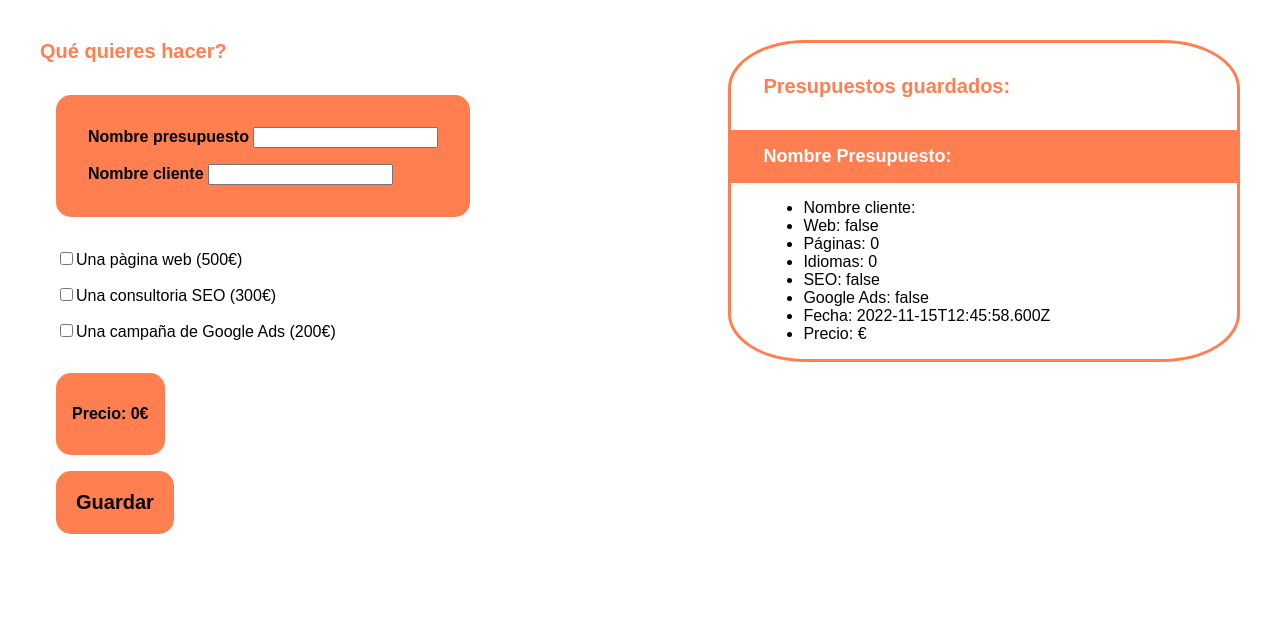
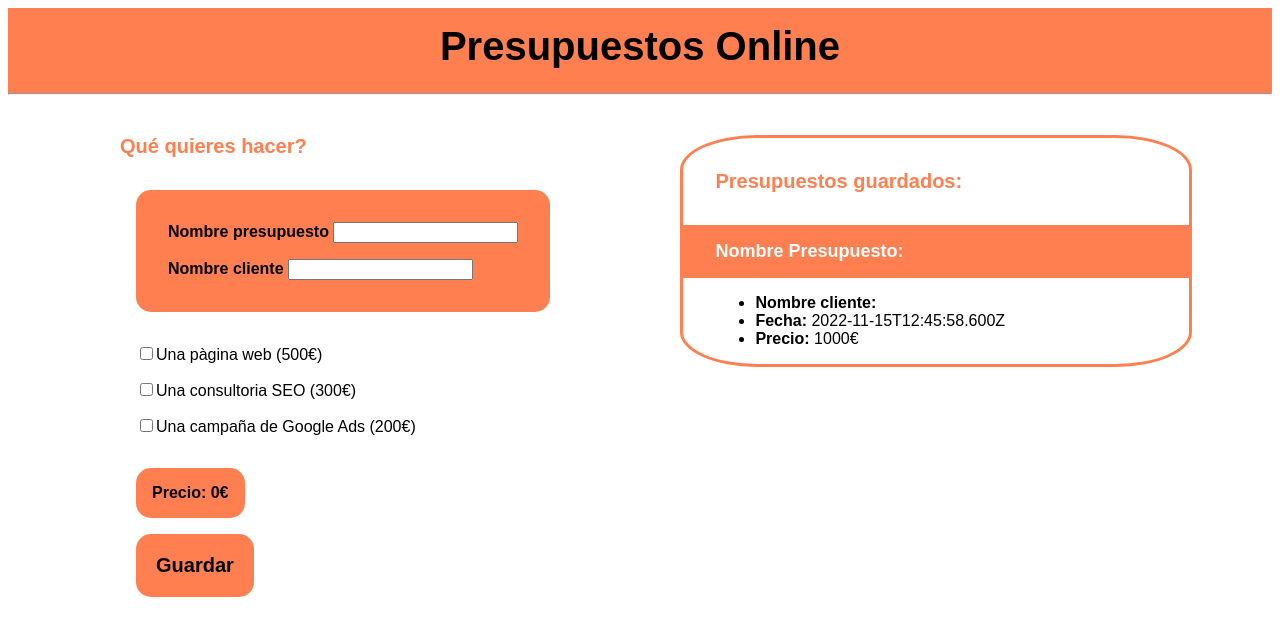
Before and after one commit to NoeliaAlGa/ReactOnlineItAcademySprint7, a React (Create React App) app: page /page2 in a window 1280 px wide. Both pictures are taken after a click on the button "Guardar". Shown: the top 636 px of the page. Built offline with nearby package versions, Linux system fonts and the light colour scheme.

Commit message:
N2 E7 Lista Presupuestos completa

```diff
--- a/src/application/components/MostrarPresupuestos.jsx
+++ b/src/application/components/MostrarPresupuestos.jsx
@@ -1,5 +1,5 @@
 import { StyleListaPressupuesto, StylePresupuesto } from "./styled";
-
+import sumaPrecios from "./sumaPrecios";
 const MostrarPresupuestos = () => {
 
     const presupuestos =
@@ -9,17 +9,23 @@ const MostrarPresupuestos = () => {
     return (
         <div>
             {presupuestos.map(presupuesto => {
+                let presupuestoWeb = (presupuesto.web === "true") ?<li><b>Web:</b></li> : "";
+                let presupuestoPaginas = (presupuesto.paginas !== "0") ? <li><b>Páginas:</b> {presupuesto.paginas}</li> : "";
+                let presupuestoIdiomas = (presupuesto.idiomas !== "0") ? <li><b>Idiomas:</b> {presupuesto.idiomas}</li> : "";
+                let presupuestoSEO = (presupuesto.SEO === "true") ? <li><b>SEO</b></li> : "";
+                let presupuestoGoogleAds = (presupuesto.GoogleAds === "true") ? <li><b>Google Ads</b></li> : "";
+
                 return <div>
                     <StyleListaPressupuesto>Nombre Presupuesto: {presupuesto.nombrePresupuesto}</StyleListaPressupuesto>
                     <StylePresupuesto>
-                        <li>Nombre cliente: {presupuesto.nombreUsuario}</li>
-                        <li>Web: {presupuesto.web}</li>
-                        <li>Páginas: {presupuesto.paginas}</li>
-                        <li>Idiomas: {presupuesto.idiomas}</li>
-                        <li>SEO: {presupuesto.SEO}</li>
-                        <li>Google Ads: {presupuesto.GoogleAds}</li>
-                        <li>Fecha: {presupuesto.fecha}</li>
-                        <li>Precio: {} €</li>
+                        <li><b>Nombre cliente:</b> {presupuesto.nombreUsuario}</li>
+                        <>{presupuestoWeb}</>
+                        <ul>{presupuestoPaginas}</ul>
+                        <ul>{presupuestoIdiomas}</ul>
+                        <>{presupuestoSEO}</>
+                        <>{presupuestoGoogleAds}</>
+                        <li><b>Fecha:</b> {presupuesto.fecha}</li>
+                        <li><b>Precio:</b> {sumaPrecios(presupuesto.web, presupuesto.paginas, presupuesto.idiomas,presupuesto.SEO, presupuesto.GoogleAds)}€</li>
                     </StylePresupuesto>
                 </div>
             })}
--- a/src/application/components/SumaPrecios.jsx
+++ b/src/application/components/SumaPrecios.jsx
@@ -1,8 +1,6 @@
-import React from "react";
-import {StyleSDiv} from './styled'
 
-const SumaPrecios = ({checked1, input1, input2, checked2, checked3}) => {
-    let webPrice = checked1 ? 500 : 0;
+function sumaPrecios(checked1, input1, input2, checked2, checked3) {
+  let webPrice = checked1 ? 500 : 0;
 
     let webPaginas = input1 * 30;
 
@@ -12,13 +10,10 @@ const SumaPrecios = ({checked1, input1, input2, checked2, checked3}) => {
 
     let googleAdsPrice = checked3 ? 200 : 0;
 
-    const suma = webPrice + webPaginas + webIdiomas + seoPrice + googleAdsPrice;
 
-    return (
-    <StyleSDiv>
-      <p>Precio: {suma}€</p>
-    </StyleSDiv>
-    );
+    const suma = webPrice + webPaginas + webIdiomas + seoPrice + googleAdsPrice;;
+
+    return suma;
   }
 
-  export default SumaPrecios;
+  export default sumaPrecios;
--- a/src/application/components/styled.js
+++ b/src/application/components/styled.js
@@ -2,17 +2,22 @@ import styled from "styled-components";
 
 export const BodyStyle = styled.div `
     font-family: Arial, Helvetica, sans-serif;
-
+    margin: 5rem;
+`
+export const BodyStyleP2 = styled(BodyStyle) `
+    background-color: coral;
+    margin: 0;
 `
 
 export const StyleForm = styled.div `
+    margin-left: 5rem;
     width: 40%;
     float:left;
 `
 export const StyleDivPresupuesto = styled(StyleForm) `
     border: 3px solid coral;
     border-radius: 15%;
-    margin: 2rem;
+    margin: 2rem 5rem 0rem 0rem;
     float:right;
 `
 
@@ -44,6 +49,11 @@ export const BasicDataStyle = styled.div `
 export const StyleH1 = styled.h1 `
     font-weight:bold;
     font-size: 40px;
+    text-align: center;
+`
+export const StyleH1P2 = styled(StyleH1) `
+    margin: 0;
+    padding: 1rem;
 `
 export const StyleServiciosWeb = styled.div `
     border: 3px solid black;
@@ -69,7 +79,6 @@ export const InputStyle = styled.input `
     width: 35px;
     border: none;
     text-align:center;
-
 `;
 
 export const ButtonsStyle = styled.button `
--- a/src/application/pages/home.js
+++ b/src/application/pages/home.js
@@ -1,9 +1,12 @@
 import { Link } from "react-router-dom";
-import {ButtonHome, HomeStyle, StyleH1, StyleP, PHome} from '../components/styled'
+import {ButtonHome, HomeStyle, StyleH1, StyleP, PHome, BodyStyle} from '../components/styled'
 
-const Home = () => <HomeStyle>
-    <StyleH1>Presupuestos Online</StyleH1>
-    <StyleP>¡Calcula tus presupuestos de forma rápida y sencilla!</StyleP>
-    <ButtonHome><Link to="/page2"><PHome>Iniciar</PHome></Link></ButtonHome>
-</HomeStyle>;
+const Home = () =>
+<BodyStyle>
+    <HomeStyle>
+        <StyleH1>Presupuestos Online</StyleH1>
+        <StyleP>¡Calcula tus presupuestos de forma rápida y sencilla!</StyleP>
+        <ButtonHome><Link to="/page2"><PHome>Iniciar</PHome></Link></ButtonHome>
+    </HomeStyle>;
+</BodyStyle>
 export default Home;
--- a/src/application/pages/page2.js
+++ b/src/application/pages/page2.js
@@ -5,7 +5,7 @@ import obtenerValorInicialString from "../components/ObtenerValorInicialStrings"
 import guardarPresupuesto from "../components/GuardarPresuspuesto";
 import Checkbox from "../components/Checkbox";
 import BasicInputData from "../components/BasicInputData";
-import SumaPrecios from "../components/SumaPrecios";
+import sumaPrecios from "../components/sumaPrecios";
 import OpcWeb from "../components/OpcWeb";
 import MostrarPresupuestos from "../components/MostrarPresupuestos";
 import {
@@ -15,7 +15,8 @@ import {
   ButtonGuardar,
   StyleForm,
   StyleDivPresupuesto,
-  BodyStyle,
+  StyleH1P2,
+  BodyStyleP2,
 } from "../components/styled";
 
 const Page2 = () => {
@@ -110,7 +111,9 @@ const Page2 = () => {
   );
 
   return (
-    <BodyStyle>
+    <BodyStyleP2>
+      <StyleH1P2>Presupuestos Online</StyleH1P2>
+      <hr/>
       <StyleForm>
         <StyleP>Qué quieres hacer?</StyleP>
         <div>
@@ -155,25 +158,20 @@ const Page2 = () => {
               />
             </div>
           </BasicDataStyle>
-          <SumaPrecios
-            input1={input1}
-            input2={input2}
-            checked1={checked1}
-            checked2={checked2}
-            checked3={checked3}
-          />
+          <StyleSDiv>Precio: {sumaPrecios(checked1, input1, input2, checked2, checked3)}€
+          </StyleSDiv>
         </div>
         <ButtonGuardar onClick={() => {
           guardarPresupuesto();
           setNumPresupuestos(numPresupuestos + 1);
-          }}>Guardar</ButtonGuardar>
-
+          }}>Guardar
+        </ButtonGuardar>
       </StyleForm>
       <StyleDivPresupuesto>
         <StyleP>Presupuestos guardados:</StyleP>
         <MostrarPresupuestos count={numPresupuestos} />
       </StyleDivPresupuesto>
-    </BodyStyle>
+    </BodyStyleP2>
   );
 };
 
```
Also changed, not shown: src/application/components/ServiciosWeb.jsx (+4 -4 lines).
